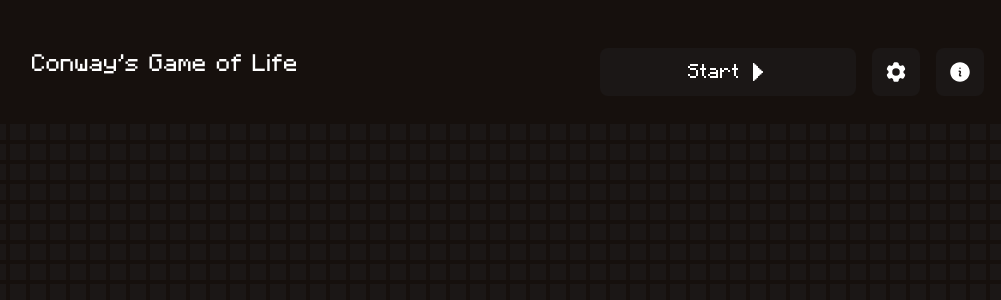
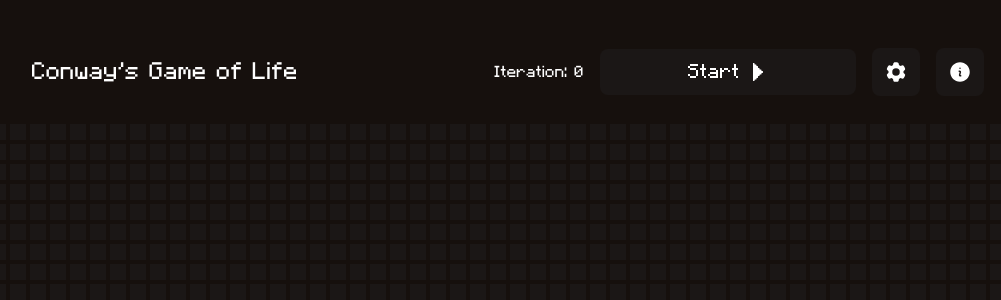
Before and after one commit to mbredikhin/game-of-life, a React (Vite) app: page / in a window 1280 px wide. Shown: the top 300 px of the page, without its empty margins (132-1133 px from the left). Built offline with nearby package versions, Linux system fonts and the light colour scheme.

Commit message:
Add iterations counter

```diff
--- a/src/App.module.scss
+++ b/src/App.module.scss
@@ -1,11 +1,14 @@
 .app-header {
-  @apply animate-fadeIn mx-auto flex w-3/4 max-w-[1285px] justify-between gap-4 px-1 pb-6 pt-12;
+  @apply animate-fadeIn mx-auto flex w-3/4 max-w-[1285px] items-center justify-between gap-4 px-1 pb-6 pt-12;
 }
 .app-header__title {
   @apply font-display text-2xl;
 }
+.app-header__text {
+  @apply font-display;
+}
 .app-header-controls {
-  @apply flex gap-4;
+  @apply flex items-center gap-4;
 }
 .app-header-controls__button {
   @apply flex w-64 items-center justify-center gap-2 rounded-lg border border-transparent bg-gray py-2 font-display text-xl;
--- a/src/App.tsx
+++ b/src/App.tsx
@@ -11,9 +11,18 @@ import PauseIcon from '@/assets/images/pause.svg';
 
 function App() {
   const [gameStatus, setGameStatus] = useState<GameStatus>(GameStatus.PAUSED);
+  const [iterationsCount, setIterationsCount] = useState(0);
 
   function toggleGameStatus() {
-    setGameStatus(gameStatus === GameStatus.PAUSED ? GameStatus.PLAY : GameStatus.PAUSED);
+    const newStatus = gameStatus === GameStatus.PAUSED ? GameStatus.PLAY : GameStatus.PAUSED;
+    setGameStatus(newStatus);
+    if (newStatus === GameStatus.PLAY) {
+      changeIterationsCount(0);
+    }
+  }
+
+  function changeIterationsCount(count: number) {
+    setIterationsCount(count);
   }
 
   return (
@@ -21,6 +30,7 @@ function App() {
       <div className={styles['app-header']}>
         <span className={styles['app-header__title']}>Conway's Game of Life</span>
         <div className={styles['app-header-controls']}>
+          <span className={styles['app-header__text']}>Iteration: {iterationsCount}</span>
           <button className={styles['app-header-controls__button']} onClick={toggleGameStatus}>
             <span>{gameStatus === GameStatus.PAUSED ? 'Start' : 'Pause'}</span>
             <img
@@ -34,7 +44,12 @@ function App() {
         </div>
       </div>
       <div className={styles['grid-container']}>
-        <Grid status={gameStatus} toggleGameStatus={toggleGameStatus} />
+        <Grid
+          status={gameStatus}
+          iterationsCount={iterationsCount}
+          toggleGameStatus={toggleGameStatus}
+          changeIterationsCount={changeIterationsCount}
+        />
       </div>
     </Provider>
   );
--- a/src/features/grid/components/Grid/Grid.tsx
+++ b/src/features/grid/components/Grid/Grid.tsx
@@ -6,7 +6,12 @@ import type { GridProps, TGrid, Brush, Coords } from '../../types';
 import { Cell } from '../Cell';
 import styles from './Grid.module.scss';
 
-export function Grid({ status, toggleGameStatus }: GridProps) {
+export function Grid({
+  status,
+  iterationsCount,
+  toggleGameStatus,
+  changeIterationsCount,
+}: GridProps) {
   const [grid, setGrid] = useState<TGrid>([]);
   const [brush, setBrush] = useState<Brush>({
     active: false,
@@ -26,6 +31,7 @@ export function Grid({ status, toggleGameStatus }: GridProps) {
           toggleGameStatus();
         }
         setGrid(newGrid);
+        changeIterationsCount(iterationsCount + 1);
       }, settings.tick);
     }
   }, [grid, status]);
@@ -40,6 +46,7 @@ export function Grid({ status, toggleGameStatus }: GridProps) {
   function changeCell(isPopulated: boolean, coords: Coords) {
     if (status === GameStatus.PLAY) {
       toggleGameStatus();
+      return;
     }
     const row = [
       ...grid[coords.y].slice(0, coords.x),
--- a/src/features/grid/types/index.ts
+++ b/src/features/grid/types/index.ts
@@ -3,7 +3,9 @@ import { GameStatus } from '@/utils/constants';
 export type TGrid = boolean[][];
 export type GridProps = {
   status: GameStatus;
+  iterationsCount: number;
   toggleGameStatus: () => void;
+  changeIterationsCount: (count: number) => void;
 };
 export type Coords = Record<'x' | 'y', number>;
 export type Brush = Record<'active' | 'fill', boolean>;
```
